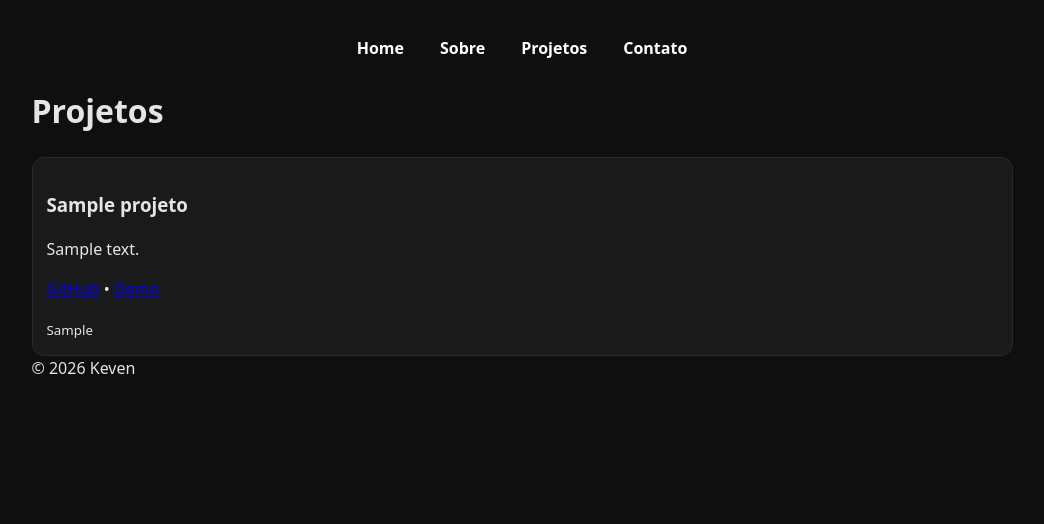
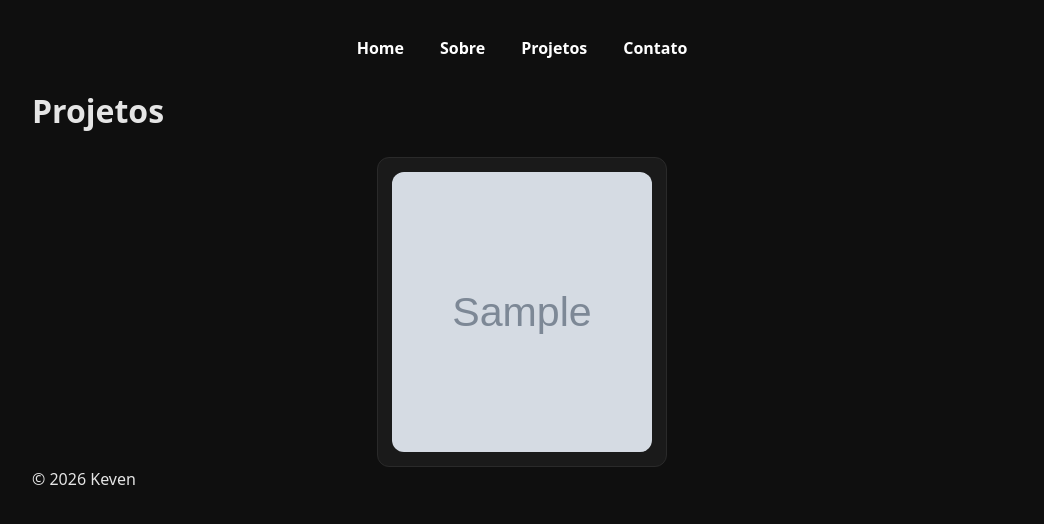
Before and after one commit to KevenLucas025/ProjetoSite, a Django app: page /projetos/ in a window 1280 px wide. Shown: the top 524 px of the page, without its empty margins (118-1162 px from the left). Run offline with Django 5.2, Linux system fonts and the light colour scheme; tables that the repository leaves empty hold one stand-in row (values such as "Sample post"); grey boxes marked "Sample" are stand-in pictures.

Commit message:
estilizando a página de projetos

```diff
--- a/config/settings.py
+++ b/config/settings.py
@@ -121,3 +121,6 @@ STATIC_URL = 'static/'
 # https://docs.djangoproject.com/en/5.2/ref/settings/#default-auto-field
 
 DEFAULT_AUTO_FIELD = 'django.db.models.BigAutoField'
+
+MEDIA_URL = "/media/"
+MEDIA_ROOT = BASE_DIR / "media"
--- a/config/urls.py
+++ b/config/urls.py
@@ -1,7 +1,11 @@
 from django.contrib import admin
 from django.urls import path, include
+from django.conf import settings
+from django.conf.urls.static import static
 
 urlpatterns = [
     path("admin/", admin.site.urls),
     path("", include("portfolio.urls")),
 ]
+if settings.DEBUG:
+    urlpatterns += static(settings.MEDIA_URL,document_root=settings.MEDIA_ROOT)
--- a/templates/base.html
+++ b/templates/base.html
@@ -9,7 +9,7 @@
 
   body{
     font-family: system-ui, Arial;
-    max-width: 981px;
+    max-width: 980px;
     margin: 0 auto;
     padding: 30px;
     line-height: 1.5;
@@ -38,9 +38,10 @@
   }
 
   .grid{
-    display: grid;
-    grid-template-columns: repeat(auto-fit, minmax(240px,1fr));
-    gap: 16px;
+    display: flex;
+    justify-content: center;
+    gap: 20px;
+    flex-wrap: wrap;
   }
 
   .card{
@@ -58,6 +59,82 @@
     font-size: 12px;
     margin-right: 6px;
   }
+  .hero{
+    text-align: center;
+    margin-bottom: 40px;
+  }
+  .hero h1{
+    font-size: 42px;
+    margin-bottom: 10px;
+  }
+  .hero p{
+    font-size: 18px;
+    color: #9ca3af;
+  }
+  .projeto-card{
+    overflow: hidden;
+    width: 260px;
+    height: 280px;
+    margin: 0 auto;
+
+  }
+  .imagem-container{
+    position: relative;
+    width: 100%;
+    height: 280px;
+    border-radius: 12px;
+    overflow: hidden;
+
+  }
+  .projeto-img{
+    width: 100%;
+    height: 100%;
+    object-fit: cover;
+    display: block;
+    transition: transform 0.3s ease;
+  }
+  .overlay{
+    position: absolute;
+    inset: 0;
+    background: rgba(0,0,0,0.72);
+    display: flex;
+    flex-direction: column;
+    justify-content: center;
+    align-items: center;
+    gap: 12px;
+    opacity: 0;
+    transition: opacity 0.3s ease;
+  }
+  .imagem-container:hover .overlay{
+    opacity: 1;
+  }
+  .imagem-container:hover .projeto-img{
+    transform: scale(1.05);
+  }
+  .btn-overlay{
+    background-color: white;
+    color: black;
+    padding: 10px 16px;
+    border-radius: 8px;
+    text-decoration: none;
+    font-weight: bold;
+    transition: 0.2s ease;
+  }
+  .btn-overlay:hover{
+    background-color: #2563eb;
+    color: white;
+  }
+  .sem-imagem{
+    width: 100%;
+    height: 100%;
+    display: flex;
+    align-items: center;
+    justify-content: center;
+    color: #aaa;
+    font-weight: bold;
+    background-color: #1f1f1f;
+  }
+
 
   </style>
 </head>
--- a/templates/projetos.html
+++ b/templates/projetos.html
@@ -2,18 +2,33 @@
 {% block title %}Projetos | Keven{% endblock %}
 {% block content %}
 <h1>Projetos</h1>
+
 <div class="grid">
   {% for p in projetos %}
-    <div class="card">
-      <h3>{{ p.titulo }}</h3>
-      <p>{{ p.descricao|truncatechars:180 }}</p>
-      <p>
-        {% if p.link_github %}<a href="{{ p.link_github }}" target="_blank">GitHub</a>{% endif %}
-        {% if p.link_demo %} • <a href="{{ p.link_demo }}" target="_blank">Demo</a>{% endif %}
-      </p>
-      {% if p.tecnologias %}
-        <small>{{ p.tecnologias }}</small>
-      {% endif %}
+    <div class="card projeto-card">
+
+      <div class="imagem-container">
+        {% if p.imagem %}
+          <img src="{{ p.imagem.url }}" alt="{{ p.titulo }}" class="projeto-img">
+        {% else %}
+          <div class="sem-imagem">Sem imagem</div>
+        {% endif %}
+
+        <div class="overlay">
+          <h3 class="overlay-titulo">{{ p.titulo }}</h3>
+
+          <div class="overlay-botoes">
+            {% if p.link_github %}
+              <a href="{{ p.link_github }}" target="_blank" class="btn-overlay">GitHub</a>
+            {% endif %}
+
+            {% if p.link_demo %}
+              <a href="{{ p.link_demo }}" target="_blank" class="btn-overlay">Demo</a>
+            {% endif %}
+          </div>
+        </div>
+      </div>
+
     </div>
   {% empty %}
     <p>Nenhum projeto cadastrado ainda.</p>
```
Also changed, not shown: templates/home.html (+5 -2 lines), templates/sobre.html (+20 -2 lines), media/projetos/ChatGPT_Image_5_de_mar._de_2026_11_20_36.png (added), projetos/ChatGPT_Image_5_de_mar._de_2026_11_20_36.png (added), 1 other file.
